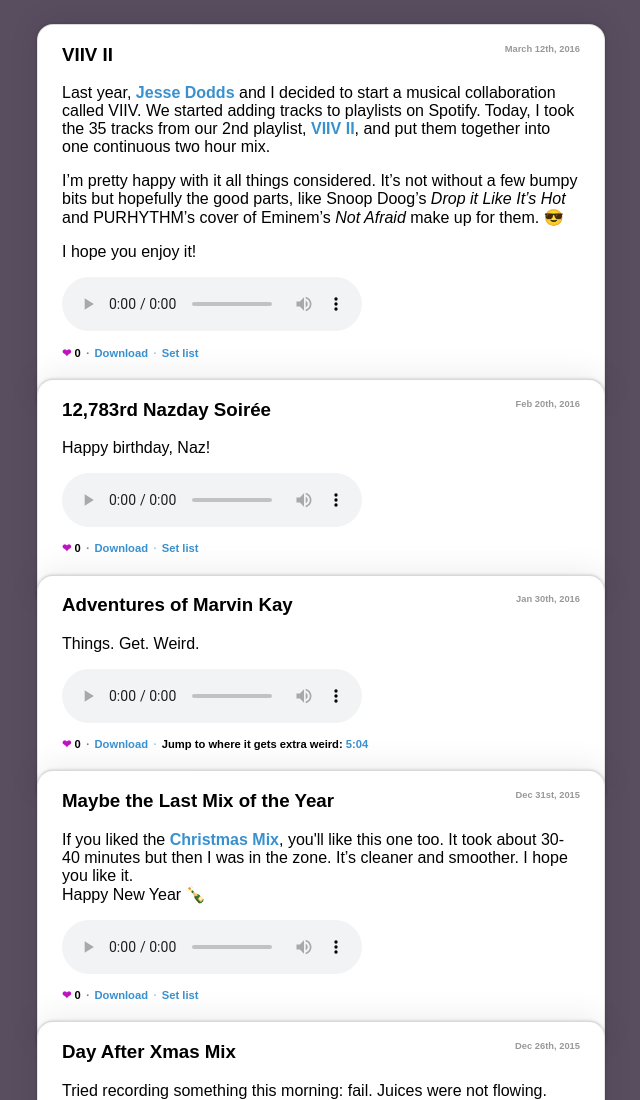
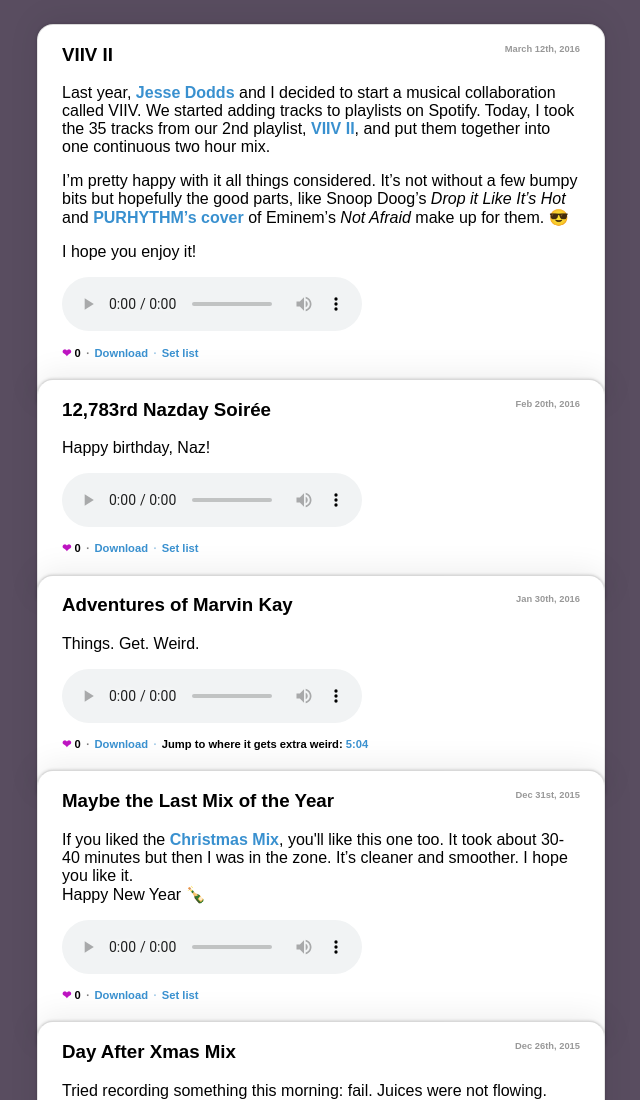
Before and after one commit to avand/avand-tunes, a plain HTML site: page public/index.html in a window 1280 px wide. Shown: the top 1100 px of the page, without its empty margins (319-959 px from the left). Drawn offline with nearby package versions, Linux system fonts and the light colour scheme; a script that the page names is missing.

Commit message:
Linking PURHYTHM

```diff
--- a/public/index.html
+++ b/public/index.html
@@ -27,8 +27,8 @@
       <p>
         I’m pretty happy with it all things considered. It’s not without a few
         bumpy bits but hopefully the good parts, like Snoop Doog’s <em>Drop it
-        Like It’s Hot</em> and PURHYTHM’s cover of Eminem’s <em>Not Afraid</em>
-        make up for them. 😎
+        Like It’s Hot</em> and <a href="https://www.youtube.com/watch?v=CqwzlMUt9oM">PURHYTHM’s
+        cover</a> of Eminem’s <em>Not Afraid</em> make up for them. 😎
       </p>
 
       <p>
```
